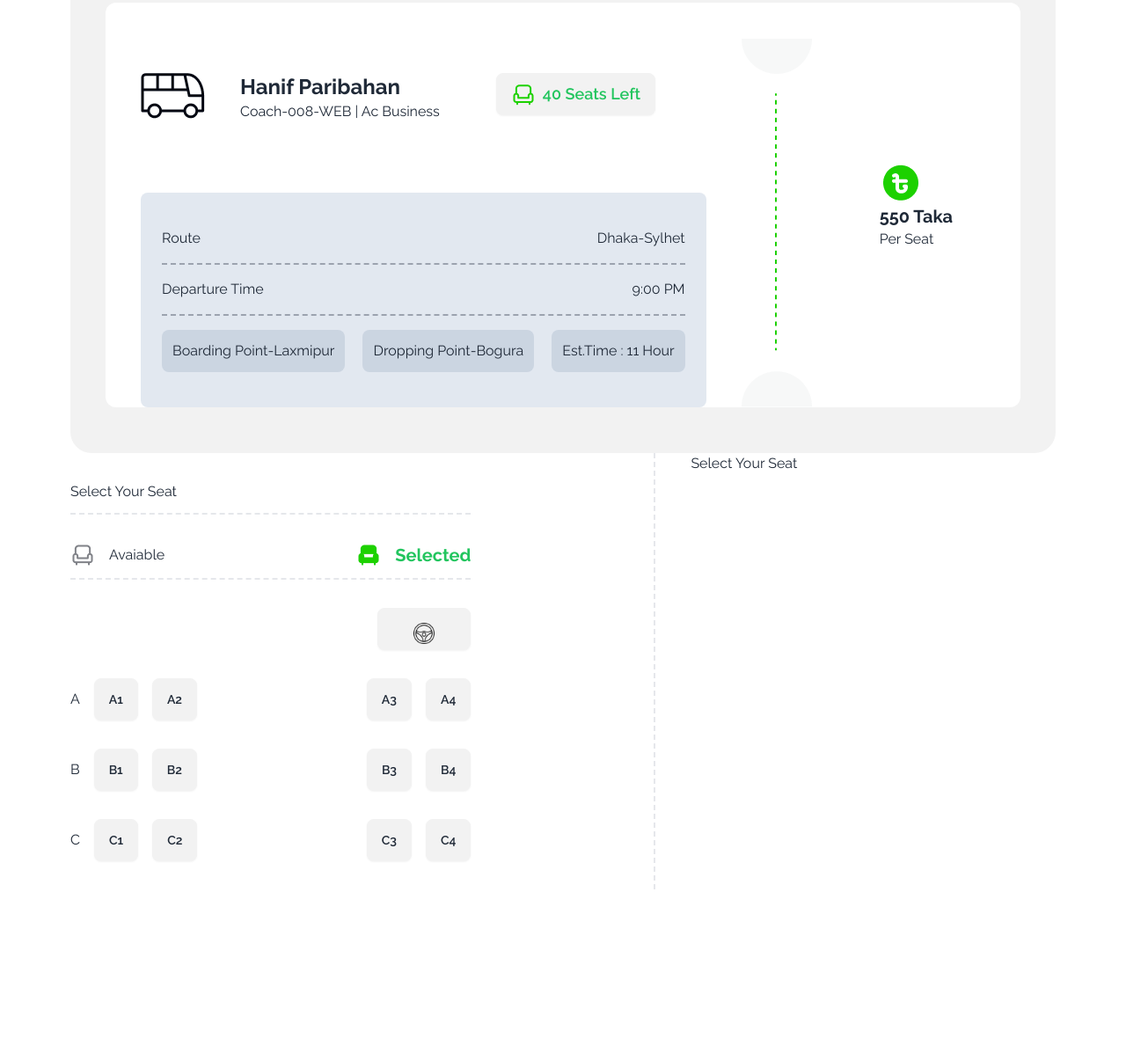
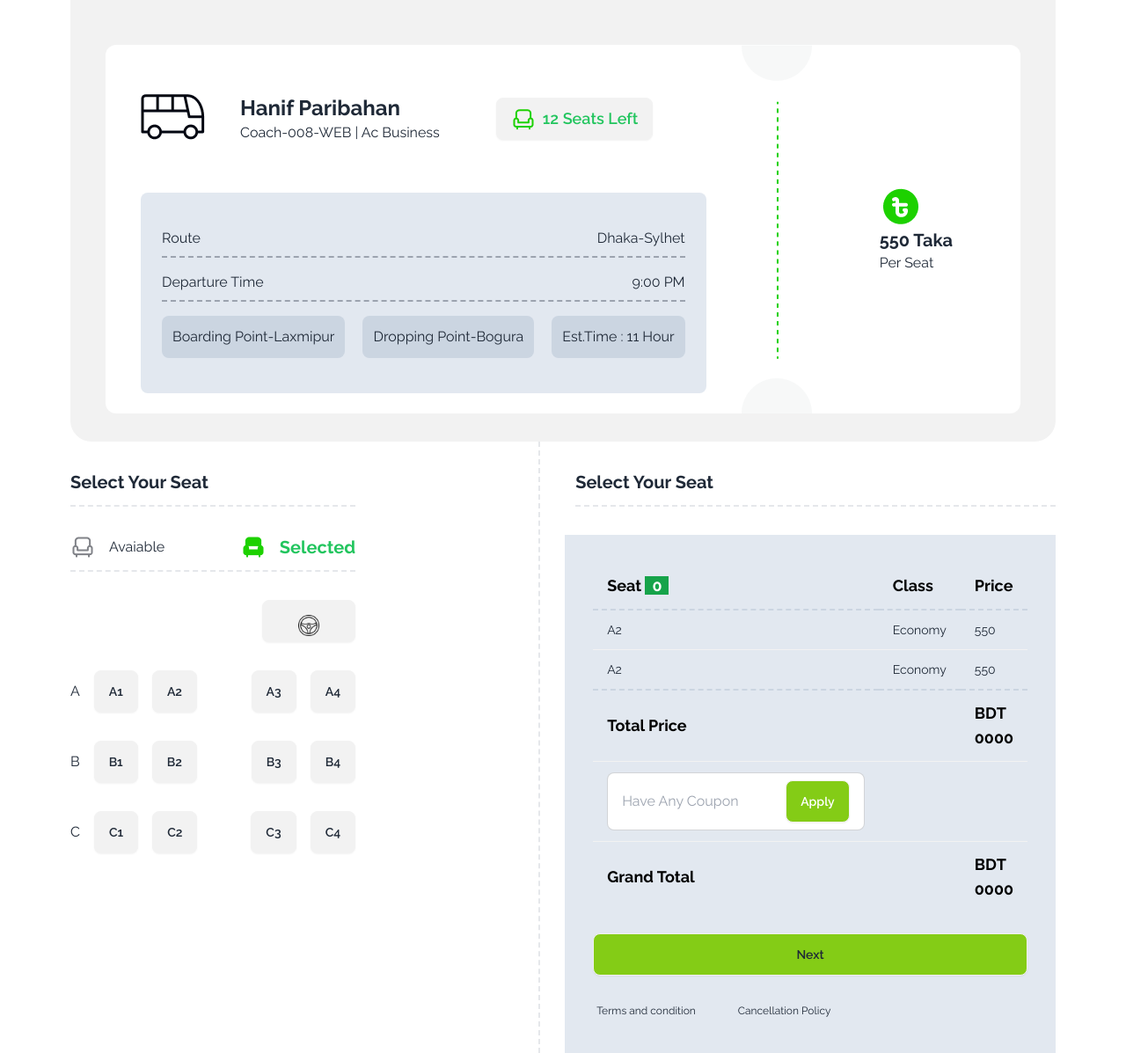
Before and after one commit to soaibislam123/P-ticket-assignment, a plain HTML site: page index.html in a window 1280 px wide. Shown: the part 1553-2750 px from the top of the page at 88% size. Before the commit the page ends 2564 px from the top, so only its background shows below. Drawn offline with nearby package versions, Linux system fonts and the light colour scheme.

Commit message:
some adeed

```diff
--- a/index.html
+++ b/index.html
@@ -75,7 +75,7 @@
                 </span>
               </h1>
                 <p class="mb-3">Dear passenger we are always available to book your seat at yous destination.Please visit our website and get know our facilities.</p>
-                <button class="btn bg-green-500 border-green-500"><span class="text-xl font-bold">Buy Tickets</span></button>
+                <button class="btn bg-green-500 border-green-500"><a href="#ticket-body"><span class="text-xl font-bold">Buy Tickets</span></a></button>
               </div>
             </div>
           </div>
@@ -117,6 +117,10 @@
 
         </section>
 
+        <div class="my-5 flex justify-center">
+          <button  class="btn btn-outline btn-success">See All Offers</button>
+        </div>
+
 
         <!-- seat info part -->
 
@@ -136,10 +140,10 @@
 
 
 
-          <div class=" bg-white my-5 lg:flex mx-10 rounded-xl">
+          <div class=" bg-white lg:flex mx-10 rounded-xl">
 
            <section class="">
-                <section class="lg:flex gap-16 px-10 py-10 my-10">
+                <section class="lg:flex gap-16 px-10 items-center my-10">
 
                   <div class="lg:flex gap-10">
                     <div>
@@ -154,10 +158,10 @@
 
 
 
-                  <div>
+                  <div class="my-5">
                     <button class="btn">
                       <span> <img src="images/seat-green.png" alt="" srcset=""></span>
-                      <span class="text-lg text-green-500">40 Seats Left</span></button>
+                      <span class="text-lg text-green-500"><span>12 </span>Seats Left</span></button>
                   </div>
 
 
@@ -165,16 +169,18 @@
 
                 <!-- route info -->
 
-                <section class="bg-slate-200 p-6 rounded-lg mx-10">
+                <section class="bg-slate-200 p-6 my-5 rounded-lg mx-10">
 
-                      <section class="lg:flex justify-between my-4 border-b-2 pb-4 border-gray-400 border-dashed">
+                      <section class="lg:flex justify-between my-4 border-b-2 pb-2 border-gray-400 border-dashed">
                         <div><h1>Route</h1></div>
                         <div><h1>Dhaka-Sylhet</h1></div>
                       </section>
 
 
 
-                    <section class="lg:flex justify-between my-4 border-b-2 pb-4 border-gray-400 border-dashed">
+                    <!-- destination info -->
+
+                    <section class="lg:flex justify-between my-4 border-b-2 pb-2 border-gray-400 border-dashed">
                       <div><h1>Departure Time</h1></div>
                       <div><h1>9:00 PM</h1></div>
                     </section>
@@ -183,7 +189,7 @@
                           <div class="bg-slate-300 rounded-lg p-3">
                             <h2>Boarding Point-Laxmipur</h2>
                           </div>
-                          <div class="bg-slate-300 rounded-lg p-3">
+                          <div class="bg-slate-300 my-5 lg:my-0 rounded-lg p-3">
                             <h2>Dropping Point-Bogura</h2>
                           </div>
                           <div class="bg-slate-300 rounded-lg p-3">
@@ -204,7 +210,8 @@
 
 
           </section>
-            <div class="rotate-90 lg:-rotate-180  lg:block">
+
+                  <div class="">
                     <img src="images/info-devider.png" alt="" srcset="">
                   </div>
                   <div class="ml-24 lg:m-auto">
@@ -222,12 +229,12 @@
         <!-- seat section -->
 
 
-        <section class="lg:flex gap-52  ">
+        <section id="ticket-body" class="lg:flex gap-52  ">
 
           <!-- seat part -->
 
           <section class="w-full">
-            <div class="border-b-2 border-dashed my-8 pb-3">
+            <div class="border-b-2 border-dashed my-8 text-xl font-bold pb-3">
               <h1>Select Your Seat</h1>
             </div>
 
@@ -300,9 +307,133 @@
 
           <!-- calculation part -->
             <section class="border-s-2 border-dashed w-full ">
-            <h1 class="ml-10">Select Your Seat</h1>
+                <div class="ml-10 my-8 pb-3 text-xl font-bold border-b-2 border-dashed">
+                  <h1 class="">Select Your Seat</h1>
+                </div>
+
+                <!-- class part -->
+
+                <section class="bg-slate-200 ml-7 p-8">
+
+                  <div class="overflow-x-auto">
+                    <table class="table">
+                      <!-- head -->
+                      <thead>
+                        <tr class="border-b-2  border-slate-300 border-dashed  ">
+
+                          <th class="text-lg font-bold text-black">Seat <span class="bg-green-600 text-white px-2">0</span></th>
+                          <th class="text-lg font-bold text-black">Class</th>
+                          <th class="text-lg font-bold text-black">Price</th>
+                        </tr>
+                      </thead>
+                      <tbody>
+                        <!-- row 1 -->
+                        <tr>
+                          <td>A2</td>
+                          <td>Economy</td>
+                          <td>550</td>
+                        </tr>
+                        <!-- row 2 -->
+                        <tr class="border-b-2  border-slate-300 border-dashed ">
+                          <td>A2</td>
+                          <td>Economy</td>
+                          <td>550</td>
+                        </tr>
+
+                        <tr>
+                          <td class="text-lg font-bold text-black">Total Price</td>
+                          <td></td>
+                          <td class="text-lg font-bold text-black">BDT 0000</td>
+                        </tr>
+
+
+                      <tr class="ml-14">
+                        <td>
+                          <label class="input input-bordered flex items-center gap-2 py-8  ">
+                            <input type="text" class="grow" placeholder="Have Any Coupon" />
+                          <button  class="btn bg-lime-500 text-white px-4">
+                            <span>Apply</span>
+                          </button>
+                          </label>
+                        </td>
+                    </tr>
+
+                    <tr>
+                      <td class="text-lg font-bold text-black">Grand Total</td>
+                      <td></td>
+                      <td class="text-lg font-bold text-black">BDT 0000</td>
+                    </tr>
+
+
+                      </tbody>
+
+                    </table>
+                  </div>
+
+
+
+                  <!-- input field -->
+
+                            <!-- <section>
+                                      <div>
+                                        <label class="form-control w-full max-w-xs">
+                                          <div class="label">
+                                            <span class="label-text text-lg font-bold">Passenger Names <span class="text-xl font-bold">*</span></span>
+
+                                          </div>
+                                          <input type="text" placeholder="Enter Your Name" class="input input-bordered w-full max-w-xs" />
+
+                                        </label>
+                                    </div>
+
+                                  <div>
+                                        <label class="form-control w-full max-w-xs">
+                                          <div class="label">
+                                            <span class="label-text text-lg font-bold">Phone Number <span class="text-xl font-bold">*</span></span>
+
+                                          </div>
+                                          <input type="text" placeholder="Enter Phone Number" class="input input-bordered w-full max-w-xs" />
+
+                                        </label>
+                                  </div>
+
+                                  <div>
+                                        <label class="form-control w-full max-w-xs">
+                                          <div class="label">
+                                            <span class="label-text text-lg font-bold">Email ID</span>
+
+                                          </div>
+                                          <input type="text" placeholder="Enter Your Email" class="input input-bordered w-full max-w-xs" />
+
+                                        </label>
+                                  </div>
+
 
                               </section>
+
+                            <section> -->
+
+                                <div class="my-6">
+                                  <button class="btn bg-lime-500 lg:w-full">Next</button>
+                                </div>
+
+                              <div class="flex gap-10">
+                                    <label class="label">
+                                      <a href="#" class="label-text-alt link link-hover">Terms and condition</a>
+                                    </label>
+                                    <label class="label">
+                                      <a href="#" class="label-text-alt link link-hover">Cancellation Policy</a>
+                                    </label>
+                              </div>
+
+                            </section>
+
+
+
+                </section>
+            </section>
+
+
 
 
 
```
Lines whose indentation alone changed are shown as unchanged.
